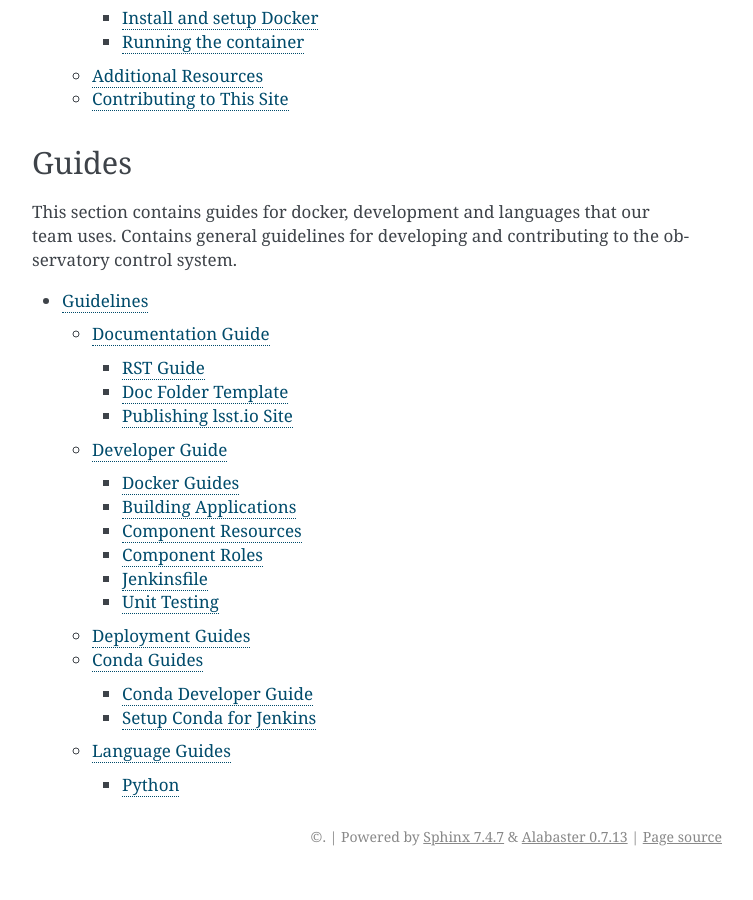
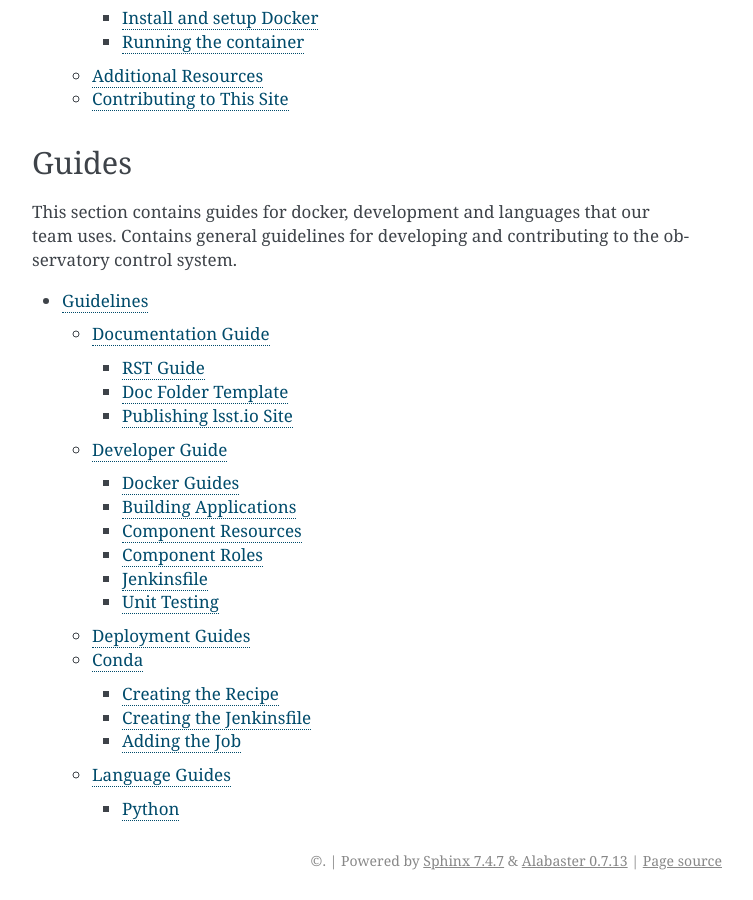
Before and after one commit to lsst-ts/tssw_developer_guide, a Sphinx documentation site: the page built from doc/index.rst, in a window 1280 px wide and 900 px high, scrolled down 1447 px. Shown: the whole window, without its empty margins (388-1141 px from the left). Built offline with Sphinx 7.4.7, drawn with Linux system fonts in a browser that asks for light colours; before the commit the page ends 2323 px from its top, so only the background shows below that; part of the change alters nothing that is shown.

Commit message:
Consolidate all conda documentation.

```diff
--- a/doc/guidelines/conda/conda.rst
+++ /dev/null
@@ -1,373 +0,0 @@
-.. _Conda:
-
-=====================
-Conda Developer Guide
-=====================
-
-.. warning::
-
-   This page is deprecated.
-   Please use :ref:`Conda-Jenkinsfile` instead.
-
-
-Procedure
-=========
-
-Our conda Docker environment is provided by the following `repository. <https://cloud.docker.com/u/lsstts/repository/docker/lsstts/conda-package-builder>`_
-That image is built with the following `Dockerfile. <https://github.com/lsst-ts/ts_Dockerfiles/blob/develop/conda-package-builder/Dockerfile>`_
-
-Run the image with the following ``docker run -it -env {config_package}_DIR=/home/saluser/{config_package} lsstts/conda_package_builder``
-Include the recipe for the conda package in a ``conda`` directory inside of the python software package.
-This image provides our common conda packages needed for building and using conda packages.
-The following is the list of packages installed in the base environment of the image.
-
-* ts-idl
-* ts-dds
-* ts-xml
-
-Working with Conda
-------------------
-Conda is a package manager which works by managing environments.
-The key thing for conda is that it works for packages besides python packages.
-Environments are isolated spaces and work best for managing individual software package requirements.
-Our development environment carries alot of commonalities and therefore the base environment is already setup with many of the important dependencies.
-If you create a new environment, the packages from the base environment are inherited into the new environment,
-however since our stack is intermingled with environment manipulation, stability of our environment becomes a luxury and so try different things at your own risk.
-
-By default when starting the image, conda is already activated and ready for your use.
-Installing a package is fairly straightforward, you just type the name of a package after `conda install`.
-Removing a package is simple, just type the name of a package after `conda remove`.
-Finding packages that you can install is pretty simple, just search the anaconda-cloud `site <https://anaconda.org/>`_ for various packages.
-Conda uses channels to divide their package repos.
-Like dockerhub, the channels can be individuals or an organization.
-This allows for packages that are the same name to exist on the site.
-It also means that an organization can provided their own specialized recipes for their purposes.
-Telescope and Site software has a channel that hosts some conda packages.
-It is located `here <https://anaconda.org/lsstts>`_.
-By default there are several channels installed with your conda environment.
-To install a package using a particular channel, simply type the following into your prompt.
-
-.. code:: sh
-
-    conda install -c lsstts ts-salobj
-
--c  stands for channel and the argument is the name of the channel.
-
-You can search the `anaconda-cloud site <https://anaconda.org>`_ for packages to install into your
-environment.
-
-.. code:: sh
-
-    conda install {package}
-    conda remove {package}
-    conda create -n {name_of_environment} [{list of packages to install}]
-    conda activate {name_of_environment}
-    conda deactivate
-
-You can type the following command to get help for more commands that conda provides
-``conda --help``.
-
-
-Creating Conda packages
------------------------
-Creating a Conda package requires a Conda recipe.
-A recipe consists of one or more files.
-
-::
-
-    .
-    ├── build.sh(optional)
-    └── meta.yaml(required)
-
-The meta.yaml file contains the metadata for the recipe.
-This is where you put the name and version of the package, as well as, the location of the source code.
-This file is mandatory for making `conda-build` work.
-The other files are optional but useful.
-The build script file is where the build steps for installing/building a package are located.
-The third file is the run_tests.[sh,bat,py,pl] which tells the recipe how to run the tests.
-
-The meta.yaml file is considered the core file for the recipe.
-The file consists of sections, each of which detail a particular aspect of the recipe.
-
-* package
-* source
-* build
-* requirements
-* test
-* outputs
-* about
-* extra
-
-The package section is where information such as the name and version of the package go.
-
-The source section contains the information to find the source code for the package.
-This section requires one of three paths to be considered complete.
-The first path is to use a git repository.
-The second path is to use a hg repository.
-The final path is to use an archive file.
-The two VCS paths can be a local or remote repository.
-The archive file can either be a local or server file.
-Word of caution, conda divides environment variables that it sets into the type of source that is used.
-So recipes which grab metadata from the source will have different environment variables set.
-
-The build section contains the information to build the package.
-This section has options that control on what OS the package can be built, you can see it in the example below, how it is used to skip building on Windows.
-You can also pass environment variables,
-which is not recommended by the official documentation,
-but until we solve our reliance on environment variables, we'll just break the guidelines.
-This is how we work-around the issue until someone comes up with a better solution.
-For one step installation mechanisms, you can use the script key to set a command to run that installs the package.
-
-The requirements section specifies the dependencies for both building and running the package.
-The host key is a list of conda packages required to build the package that should be installed on the host.
-The runtime key is a list of conda packages required to run the package when installed.
-This means that python is both a host and runtime dependency and any python packages used should be listed as runtime dependencies.
-Any setuptools extensions should be listed as a host dependency.
-It is important to note that any pip packages are not considered usable by conda-build, so those packages must be installable as conda packages.
-
-The test section specifies the dependencies for running unit tests for the package.
-The dependencies are inherited from the build section as well.
-
-The outputs section outlines the one or more packages that are built from this recipe.
-This section allows for greater granularity over the output of package(s).
-For instance, this allows for recipes which create more than one package.
-This is useful for metadata packages which are packages that group related packages together.
-
-The about section is for specifying metadata for the package.
-The extra section is used for information outside of the package such as metadata for repository hosting service.
-
-The build script is either a unix shell script or Windows batch file that contains the necessary steps to install/build the package.
-This script can contain any valid syntax and commands for that particular scripting language.
-
-The test script runs during the testing portion of the build and executes any commands found in those scripts.
-For more information on this topic, check the official `documentation. <https://docs.conda.io/projects/conda-build/en/latest/resources/define-metadata.html>`_
-
-Once you think you have a working recipe, you can attempt to build it by invoking the following command.
-
-More advanced features include creating pre-install and post install scripts that run before or after a
-package is installed.
-They are located in the same directory as the recipe.
-The files are called
-
-::
-
-    .
-    |____pre-unlink.sh
-    |____pre-link.sh
-    |____post-link.sh
-
-The ``post-link.sh`` is used for creating a package like the ts-salpy-test package.
-It creates a ``sal.pth`` file located in the conda python site-packages directory which tells conda to look
-for python packages in another location.
-
-.. code:: sh
-
-    conda-build {recipe_location}
-
-Conda-build will then run through the process by installing the package and running whatever tests(unit tests and import tests) that you specified in the recipe.
-
-Development Mode
-----------------
-Development in Conda requires setting up the base Conda environment(already done for you).
-This next part becomes a debate on the definition of developing with conda, because you'll technically be using pip to setup up your source code.
-In your directory where setup.py is, run the following in your terminal.
-
-.. code::
-
-  pip install -e .
-
-This will install your package as a symlink to the site-packages directory where you can change the source code and have your ide pick up changes.
-You may see a command in conda called `conda develop`, this is not recommended by the maintainers of conda, as it does not behave similiar to `pip install -e`.
-Building docs for packages is as simple as using `package-docs build` in the docs or doc directory of the package.
-This tool is built for LSST documentation needs.
-If running unit tests, just run the `pytest` command in the root directory and pytest will automatically find the tests in the tests subfolder.
-
-.. code:: sh
-
-  # install code in editable mode, this creates symlinks to the site-packages directory with the code directory
-  # conda develop is not recommended
-  pip install -e .
-  # Use pytest command to run unit tests
-  pytest
-  # build docs using package-docs
-  package-docs build # may need to be in doc folder
-
-
-An Example CSC
-==============
-
-ts_ATDome is a CSC that has a good working example of a conda package.
-Here's a general/specific procedure for porting a package to conda.
-The first step that I like to use, is to determine what the dependencies are for the package.
-In EUPs, you can find the dependencies through the {name_of_product}.table.
-This only lists the high-level EUPs products so there may be unspecified dependencies.
-In this case, there are three dependencies listed for ts_ATDome.
-
-* ts_config_attcs
-* sconsUtils
-* ts_salobj
-
-We don't need sconsUtils anymore because its only purpose was to provide EUPs integration with scons.
-ts_salobj is already available as a conda package which means it can be easily listed as a dependency.
-So the only dependency we need to deal with is the ts_config_attcs package.
-But we'll come back to that problem later.
-
-Now the next step is to determine how to add the package to the python path.
-EUPs works by manipulating the environment to add python packages to the PYTHONPATH environment variable.
-However, we can leverage the standard python package installation method to handle that for us.
-All we need to do is add a setup.py file to the root package directory of `ts_ATDome <https://github.com/lsst-ts/ts_ATDome>`_.
-
-Following the `TSSW gitflow workflow <https://tssw-developer.lsst.io>`_, we create a branch and you know the rest at this point.
-Using the `setup.py <https://github.com/lsst-ts/ts_sal/blob/develop/setup.py>`_ in the ts_sal repo as an example, we can just build a simple one.
-
-.. code:: python
-
-    import os
-    import sys
-    import setuptools
-    import pathlib
-
-    install_requires = []
-    tests_require = ["pytest", "pytest-cov", "pytest-flake8", "asynctest"]
-    dev_requires = install_requires + tests_require + ["documenteer[pipelines]"]
-    scm_version_template = """# Generated by setuptools_scm
-    __all__ = ["__version__"]
-    __version__ = "{version}"
-    """
-    tools_path = pathlib.PurePosixPath(setuptools.__path__[0])
-    base_prefix = pathlib.PurePosixPath(sys.base_prefix)
-    data_files_path = tools_path.relative_to(base_prefix).parents[1]
-
-    setuptools.setup(
-        name="ts_ATDome",
-        description="LSST auxiliary telescope dome controller",
-        use_scm_version={"write_to": "python/lsst/ts/ATDome/version.py",
-                        "write_to_template": scm_version_template},
-        setup_requires=["setuptools_scm", "pytest-runner"],
-        install_requires=install_requires,
-        package_dir={"": "python"},
-        packages=setuptools.find_namespace_packages(where="python"),
-        package_data={"": ["*.rst", "*.yaml"]},
-        data_files=[(os.path.join(data_files_path, "schema"),
-                    ["schema/ATDome.yaml"])],
-        scripts=["bin/run_atdome.py"],
-        tests_require=tests_require,
-        extras_require={"dev": dev_requires},
-        license="GPL",
-        project_urls={
-            "Bug Tracker": "https://jira.lsstcorp.org/secure/Dashboard.jspa",
-            "Source Code": "https://github.com/lsst-ts/ts_ATDome",
-        }
-    )
-
-This file will add the ts_ATDome package to the package-sites directory of the python install, which is included as the default spot to look for python packages.
-You can test your file by using `pip install`.
-If no errors come up, then you are all good to go.
-However, if errors do pop up, then check the following
-
-* typos in the parameters, especially the require fields
-
-Now create a subdirectory called conda.
-This directory is where the recipe will go.
-Create a meta.yaml file within this directory.
-
-.. code::
-
-    { % set data=load_setup_py_data() % }
-
-    package:
-      name: ts-ATDome
-      version: {{ data.get('version') }}
-
-    source:
-      path: ../
-
-    build:
-      skip: True #[win]
-      script: python -m pip install --ignore-installed --no-deps .
-      script_env:
-        - PATH
-        - PYTHONPATH
-        - LD_LIBRARY_PATH
-        - OSPL_HOME
-        - LSST_DDS_DOMAIN
-        - PYTHON_BUILD_VERSION
-        - PYTHON_BUILD_LOCATION
-        - TS_CONFIG_ATTCS_DIR
-
-    requirements:
-      host:
-        - python
-        - pip
-        - setuptools_scm
-        - setuptools
-      run:
-        - python
-        - setuptools
-        - setuptools_scm
-        - ts-salobj
-
-    test:
-      requires:
-        - ts-dds
-        - ts-idl
-        - ts-salobj
-      source_files:
-        - python
-        - bin
-        - tests
-      commands:
-        - py.test
-
-This file will get you through the steps of building and testing the conda package.
-You can test it and see if you run into any issues.
-If you run into an issue of a package not being found such as pytest-flake8, run the following.
-
-.. code:: sh
-
-    conda config --add channels forge
-
-This is how you permanently add channels to your configuration.
-
-Once you have a built package, you can install it by typing in the following
-
-.. code:: sh
-
-    conda install {location_of_package} # this is found in the final line of a successful conda build
-
-Once installed, you can verify to your standards whether the package works.
-Once tested to your satisfaction, you can now upload the package to the repository.
-TBD, if that's the appropriate solution.
-You will need an account on the anaconda-cloud service and to be added to the lsstts channel on there.
-You can be added to the channel by giving an admin, your username on anaconda-cloud.
-To upload a package, invoke the following in your terminal
-
-.. code::
-
-    anaconda upload -c lsstts {location_of_conda_package} #again found on the last line of a successful conda build
-
-Upon success, your package will now be uploaded to the channel for distribution purposes.
-
-Q and A
-=======
-
-What about EUPs's tagging system?
-    DM has not established what they are going to do in this situation.
-What about applications that integrate with the LSST Science Pipeline(LSP)?
-    DM has agreed to support that software becoming conda packages.
-
-:doc:`Move onto adding a Jenkinsfile for building your conda recipe <jenkins-conda>`.
-
-Sources
-=======
-* https://docs.conda.io/projects/conda-build/en/latest/
-
-.. Add content here.
-.. Do not include the document title (it's automatically added from metadata.yaml).
-
-.. .. rubric:: References
-
-.. Make in-text citations with: :cite:`bibkey`.
-
-.. .. bibliography:: local.bib lsstbib/books.bib lsstbib/lsst.bib lsstbib/lsst-dm.bib lsstbib/refs.bib lsstbib/refs_ads.bib
-..    :style: lsst_aa
--- a/doc/guidelines/conda/index.rst
+++ b/doc/guidelines/conda/index.rst
@@ -1,11 +1,92 @@
-============
-Conda Guides
-============
+.. _Conda:
 
-Guides for using conda.
+#####
+Conda
+#####
 
-.. toctree::
-    :glob:
-    :maxdepth: 1
+The purpose of this document is to make a how-to for having a conda package build on Jenkins.
+This document includes templates for accomplishing this goal.
+The first step is to create a conda recipe for a CSC.
+A template for doing so has been included on this page.
 
-    *
+
+Creating the Recipe
+===================
+
+Create a ``conda`` folder inside the root directory CSC repository.
+Then copy the contents of the meta.yaml template into a :file:`meta.yaml` file inside of the ``conda`` folder.
+Change the ``csc-name`` so that it becomes the name of the csc.
+Another thing is to add requirements so that they match the CSC's.
+Keep in mind that the test requirements need to include test framework dependencies.
+It is suggested to sort dependencies as that increases readability of the recipe.
+To find the configuration repo, look for the :meth:`get_config_pkg` in the CSC class.
+
+.. literalinclude:: ./meta.yaml.template
+    :language: yaml+jinja
+    :caption: meta.yaml
+
+Locally test the recipe by running the following command
+
+.. prompt:: bash
+
+    docker run -e {config_repo}=/path/to/config/repo \\
+        -v /path/to/your/repos:/home/saluser/develop \\
+        -it ts-dockerhub.lsst.org/conda_package_builder
+
+Then run the following inside of the container.
+
+.. prompt:: bash
+
+    cd path/to/conda/recipe
+    conda build --variants "{salobj_version: '', idl_version: ''}" --prefix-length 100 .
+
+Creating the Jenkinsfile
+========================
+
+Once that is passing, move onto creating the ``Jenkinsfile.conda`` file.
+A template has been included below.
+It takes the following arguments
+
+:configuration_repo: A list of configuration repos, can be empty, one or many.
+:package_name: The name of the package.
+:module_namespace: This is the namespace location for the module, for the coverage extension.
+:arch:
+
+  This is the architecture of the conda package to create.
+  It can be ``linux-64`` or ``noarch``.
+  It may be omitted and defaults to ``linux-64``.
+  When specifying ``noarch`` in the conda recipe, this argument *must* be set to ``noarch``.
+
+.. literalinclude:: ./Jenkinsfile.conda.template
+    :caption: Jenkinsfile.conda
+
+Adding the Job
+==============
+
+Add the job by creating a new item on the Jenkins server and selecting Multibranch Pipeline.
+
+.. image:: /images/jenkins-conda-adding-the-job-0.png
+
+In ``Branch Sources`` click the github source selection and type in the path of the repo into the ``Respository HTTPS URL``.
+
+.. image:: /images/jenkins-conda-adding-the-job-1.png
+
+Then in the behaviors subsection click the ``add`` button and find the ``Custom GitHub Notification Context`` behavior.
+
+.. image:: /images/jenkins-conda-adding-the-job-2.png
+
+Check the ``Apply Suffix`` box and in the label field add ``/conda`` to the end of the value.
+
+Then in ``Build strategies`` click the ``add`` button and find the ``Tags`` strategies and leave the default values.
+
+.. image:: /images/jenkins-conda-adding-the-job-3.png
+
+Then in ``Build Configuration`` add ``.conda`` to the ``Script Path`` field.
+
+.. image:: /images/jenkins-conda-adding-the-job-4.png
+
+Then click ``Apply`` and ``Save``.
+
+
+.. warning::
+    If your job has a build strategy for regular branches, remove it as these jobs are not yet ready to be run on PR or branches.
--- a/doc/guidelines/conda/jenkins-conda.rst
+++ /dev/null
@@ -1,90 +0,0 @@
-.. _Conda-Jenkinsfile:
-
-#######################
-Setup Conda for Jenkins
-#######################
-
-The purpose of this document is to make a how-to for having a conda package build on Jenkins.
-This document includes templates for accomplishing this goal.
-The first step is to create a conda recipe for a CSC.
-A template for doing so has been included on this page.
-
-
-Creating the Recipe
-===================
-
-Create a ``conda`` folder inside the root directory CSC repository.
-Then touch a :file:`meta.yaml` file inside of the ``conda`` folder.
-Change the ``csc-name`` so that it becomes the name of the csc.
-Another thing is to change requirements so that they match the CSC's.
-Keep in mind that the test requirements need to include test framework dependencies.
-It is suggested to sort dependencies as that increases readability of the recipe.
-Also to find the configuration repo, look for the :meth:`get_config_pkg` in the CSC class.
-
-.. literalinclude:: ./meta.yaml.template
-    :language: yaml+jinja
-    :caption: meta.yaml
-
-Locally test the recipe by running the following command
-
-.. prompt:: bash
-
-    docker run -e {config_repo}=/path/to/config/repo \\
-        -v /path/to/your/repos:/home/saluser/develop \\
-        -it ts-dockerhub.lsst.org/conda_package_builder
-
-Then run the following inside of the container.
-
-.. prompt:: bash
-
-    source ~/miniconda3/bin/activate
-    source $OSPL_HOME/release.com
-    cd path/to/conda/recipe
-    conda build --variants "{salobj_version: '', idl_version: ''}" --prefix-length 100 .
-
-Creating the Jenkinsfile
-========================
-
-Once that is passing, move onto creating the Jenkinsfile.
-
-The next step is to create ``Jenkinsfile.conda`` file.
-A template has been included below.
-It takes three arguments
-
-:configuration_repo: A list of configuration repos, can be empty, one or many.
-:package_name: The name of the package.
-:package_namespace: This is the namespace location for the package, for the coverage extension.
-
-.. literalinclude:: ./Jenkinsfile.conda.template
-    :caption: Jenkinsfile.conda
-
-Adding the Job
-==============
-
-Add the job by creating a new item on the Jenkins server and selecting Multibranch Pipeline.
-
-.. image:: /images/jenkins-conda-adding-the-job-0.png
-
-In ``Branch Sources`` click the github source selection and type in the path of the repo into the ``Respository HTTPS URL``.
-
-.. image:: /images/jenkins-conda-adding-the-job-1.png
-
-Then in the behaviors subsection click the ``add`` button and find the ``Custom GitHub Notification Context`` behavior.
-
-.. image:: /images/jenkins-conda-adding-the-job-2.png
-
-Check the ``Apply Suffix`` box and in the label field add ``/conda`` to the end of the value.
-
-Then in ``Build strategies`` click the ``add`` button and find the ``Tags`` strategies and leave the default values.
-
-.. image:: /images/jenkins-conda-adding-the-job-3.png
-
-Then in ``Build Configuration`` add ``.conda`` to the ``Script Path`` field.
-
-.. image:: /images/jenkins-conda-adding-the-job-4.png
-
-Then click ``Apply`` and ``Save``.
-
-
-.. warning::
-    If your job has a build strategy for regular branches, remove it as these jobs are not yet ready to be run on PR or branches.
--- a/doc/guidelines/language/python.rst
+++ b/doc/guidelines/language/python.rst
@@ -40,7 +40,7 @@ Additional Information
 
 *  See :ref:`Jenkinsfile` for information on how to setup the CI job for your packages.
    This job is usually used to test PRs and are triggered by pushes to the github repo.
-*  See :ref:`Conda-Jenkinsfile` for information on how to setup the CI conda job for your packages.
+*  See :ref:`Conda` for information on how to setup the CI conda job for your packages.
    This job is used to build conda packages.
    They are triggered daily by the build system and automatically when tags are pushed to the github repo.
 *  See :ref:`documentation-guide` for information on how to write and publish package documentation.
```
Also changed, not shown: 1 other file.
